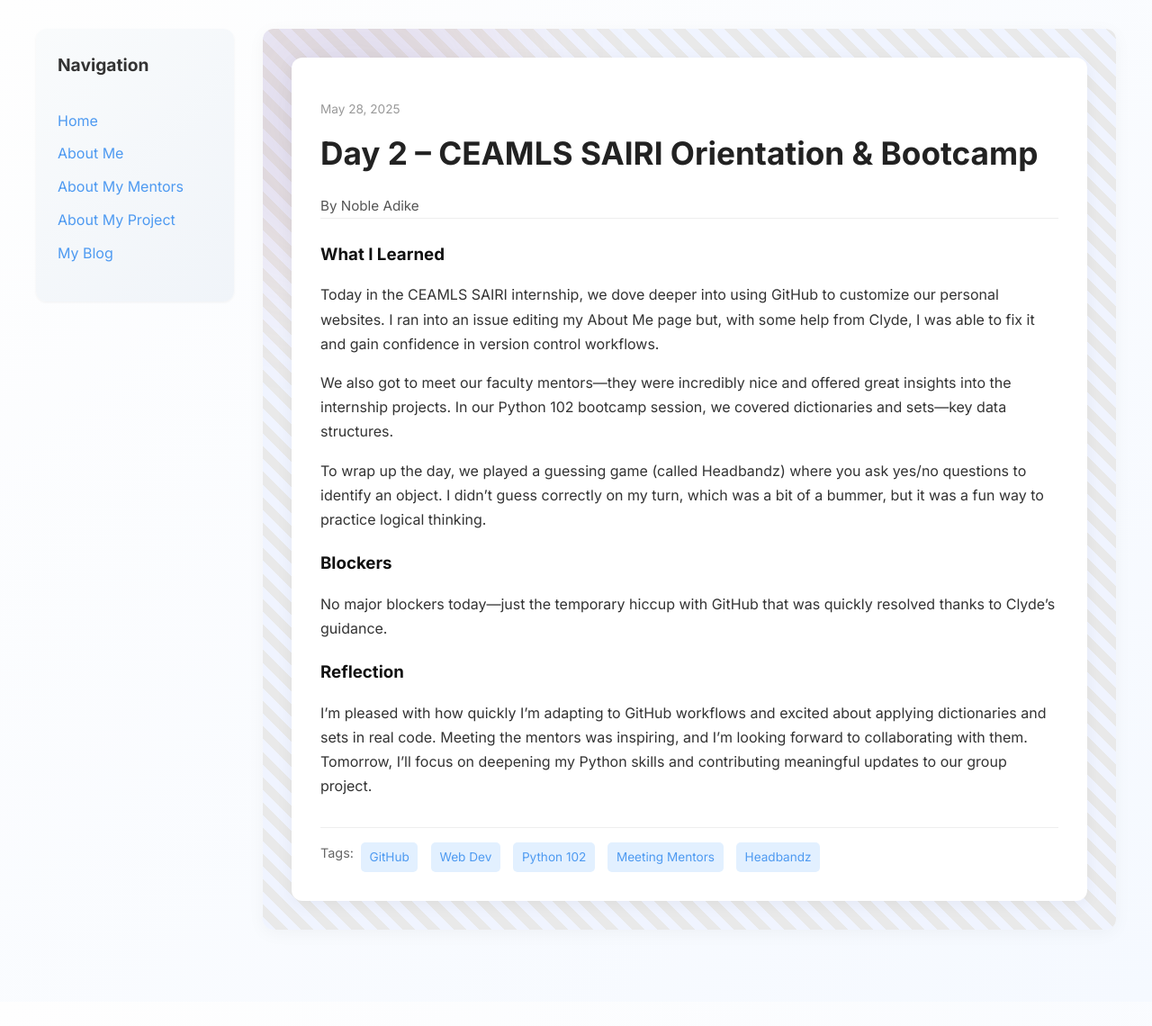
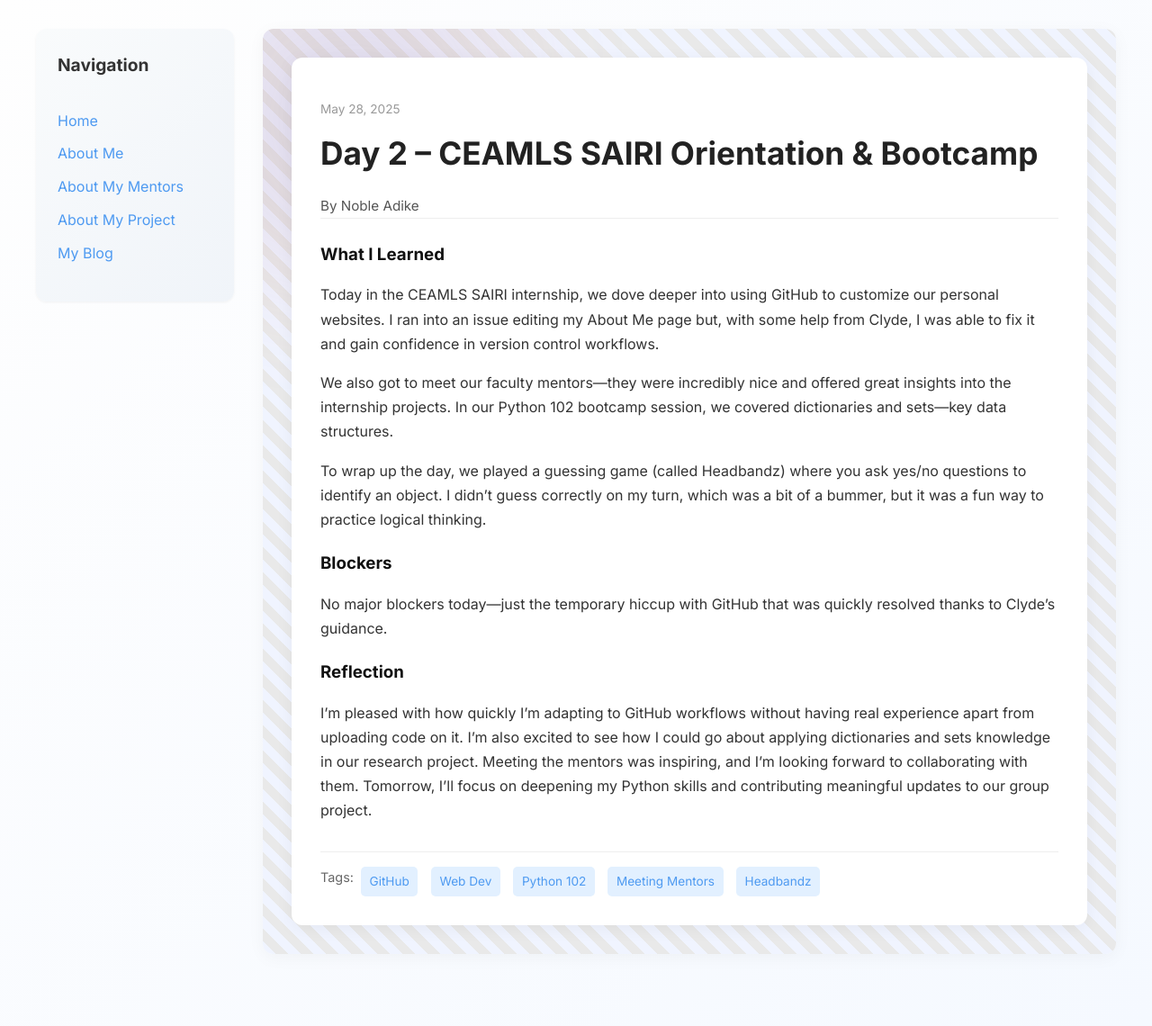
Before and after one commit to kingnaddy/kingnaddy.github.io, a Jekyll site: the page built from _posts/2025-05-28-day-2.md, in a window 1280 px wide. Shown: the whole page at 90% size. Built offline with Jekyll 4.4.1, drawn with Linux system fonts in a browser that asks for light colours; before the commit the page ends 1113 px from its top, so only the background shows below that.

Commit message:
Update 2025-05-28-day-2.md

```diff
--- a/_posts/2025-05-28-day-2.md
+++ b/_posts/2025-05-28-day-2.md
@@ -17,5 +17,5 @@ blockers: |
   No major blockers today—just the temporary hiccup with GitHub that was quickly resolved thanks to Clyde’s guidance.
 
 reflection: |
-  I’m pleased with how quickly I’m adapting to GitHub workflows and excited about applying dictionaries and sets in real code. Meeting the mentors was inspiring, and I’m looking forward to collaborating with them. Tomorrow, I’ll focus on deepening my Python skills and contributing meaningful updates to our group project.
+  I’m pleased with how quickly I’m adapting to GitHub workflows without having real experience apart from uploading code on it. I'm also excited to see how I could go about applying dictionaries and sets knowledge in our research project. Meeting the mentors was inspiring, and I’m looking forward to collaborating with them. Tomorrow, I’ll focus on deepening my Python skills and contributing meaningful updates to our group project.
 ---
```
